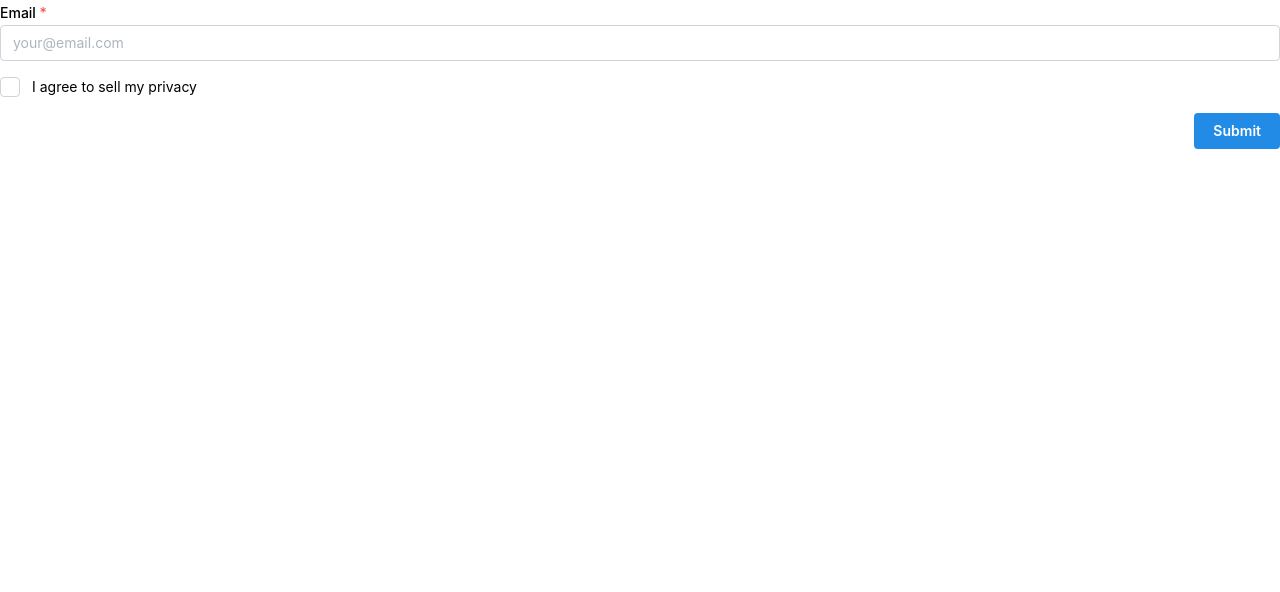
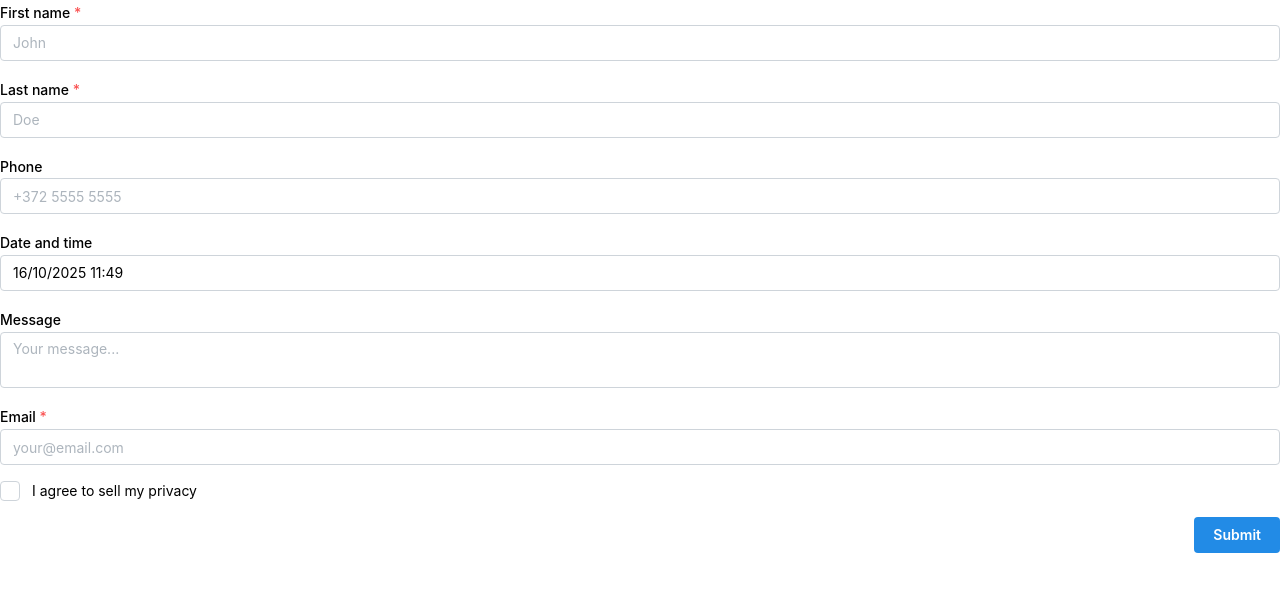
Before and after one commit to Krispol/rakenduste-programmeerimine-2025, a Next.js app in the folder 2025-10-16/nextjs-with-supabase/: page /form in a window 1280 px wide. Shown: the top 592 px of the page. Built offline with nearby package versions, Linux system fonts and the light colour scheme.

Commit message:
feat: add inputs to Form

```diff
--- a/2025-10-16/nextjs-with-supabase/app/form/page.tsx
+++ b/2025-10-16/nextjs-with-supabase/app/form/page.tsx
@@ -1,18 +1,38 @@
 "use client";
 
-import { Button, Checkbox, Group, TextInput } from "@mantine/core";
+import { Button, Checkbox, Group, TextInput, Textarea } from "@mantine/core";
+import { DateTimePicker } from "@mantine/dates";
 import { useForm } from "@mantine/form";
 import "@mantine/core/styles.css";
+import "@mantine/dates/styles.css";
 
 export default function Form() {
   const form = useForm({
     mode: "uncontrolled",
     initialValues: {
+      firstname: "",
+      lastname: "",
+      phone: "",
+      datetime: new Date(),
+      message: "",
       email: "",
       termsOfService: false,
     },
 
     validate: {
+      firstname: (value) =>
+        value.trim().length > 0 ? null : "First name missing",
+
+      lastname: (value) =>
+        value.trim().length > 0 ? null : "Last name missing",
+
+      phone: (value) =>
+        /^[+0-9\s-]{5,}$/.test(value) ? null : "Enter a valid phone number",
+
+      datetime: (value) =>
+        value instanceof Date && !isNaN(value.getTime())
+          ? null
+          : "Please select a valid date and time",
       email: (value) => (/^\S+@\S+$/.test(value) ? null : "Invalid email"),
     },
   });
@@ -21,10 +41,52 @@ export default function Form() {
     <form onSubmit={form.onSubmit((values) => console.log(values))}>
       <TextInput
         withAsterisk
+        label="First name"
+        placeholder="John"
+        key={form.key("firstname")}
+        {...form.getInputProps("firstname")}
+      />
+
+      <TextInput
+        withAsterisk
+        label="Last name"
+        placeholder="Doe"
+        key={form.key("lastname")}
+        {...form.getInputProps("lastname")}
+        mt="md"
+      />
+
+      <TextInput
+        label="Phone"
+        placeholder="+372 5555 5555"
+        key={form.key("phone")}
+        {...form.getInputProps("phone")}
+        mt="md"
+      />
+
+      <DateTimePicker
+        label="Date and time"
+        key={form.key("datetime")}
+        {...form.getInputProps("datetime")}
+        mt="md"
+      />
+
+      <Textarea
+        label="Message"
+        placeholder="Your message..."
+        minRows={3}
+        key={form.key("message")}
+        {...form.getInputProps("message")}
+        mt="md"
+      />
+
+      <TextInput
+        withAsterisk
         label="Email"
         placeholder="your@email.com"
         key={form.key("email")}
         {...form.getInputProps("email")}
+        mt="md"
       />
 
       <Checkbox
@@ -40,12 +102,3 @@ export default function Form() {
     </form>
   );
 }
-
-/* Vormi nõuded:
-
-1. Eesnimi
-2. Perekonnanimi
-3. E-mail
-4. Telefoni number
-5. Kuupäev ja kellaaeg
-6. Tekst (vabas vormis lisatav tekst) */
--- a/2025-10-16/nextjs-with-supabase/app/spiderpig/client/client.tsx
+++ b/2025-10-16/nextjs-with-supabase/app/spiderpig/client/client.tsx
@@ -4,7 +4,7 @@ import { useState } from "react";
 
 export default function ClientFetcher() {
   const [url, setUrl] = useState("https://swapi.dev/api/people/1");
-  const [data, setData] = useState<any>(null); // fetched data
+  const [data, setData] = useState<any>(null);
   const [error, setError] = useState<string | null>(null);
   const [loading, setLoading] = useState(false);
 
@@ -30,7 +30,6 @@ export default function ClientFetcher() {
 
   return (
     <div>
-      {/* form */}
       <form onSubmit={handleFetch}>
         <input
           type="url"
@@ -43,7 +42,6 @@ export default function ClientFetcher() {
         <button type="submit">Fetch</button>
       </form>
 
-      {/* states */}
       {loading && <p>Loading</p>}
       {error && <p style={{ color: "red" }}>{error}</p>}
       {data && <pre>{JSON.stringify(data, null, 2)}</pre>}
--- a/2025-10-16/nextjs-with-supabase/app/spiderpig/server/page.tsx
+++ b/2025-10-16/nextjs-with-supabase/app/spiderpig/server/page.tsx
@@ -1,13 +1,14 @@
 type Search = { url?: string };
 
 export default async function Page({ searchParams }: { searchParams: Search }) {
-  const url = searchParams?.url;
+  const defaultUrl = "https://swapi.dev/api/people/1";
+
+  const url = searchParams?.url || defaultUrl;
   let data: any = null;
   let error: string | null = null;
 
   if (url) {
     try {
-      // Basic safety: allow only http/https
       const u = new URL(url);
       if (u.protocol !== "http:" && u.protocol !== "https:") {
         throw new Error("Only http/https URLs are allowed.");
@@ -17,7 +18,6 @@ export default async function Page({ searchParams }: { searchParams: Search }) {
       if (!res.ok)
         throw new Error(`Fetch failed: ${res.status} ${res.statusText}`);
 
-      // Assumes JSON; adjust if you need text/HTML
       data = await res.json();
     } catch (e: any) {
       error = e?.message ?? "Unknown error";
@@ -28,12 +28,11 @@ export default async function Page({ searchParams }: { searchParams: Search }) {
     <main style={{ padding: 20 }}>
       <h1>Server-side fetch (no client JS)</h1>
 
-      {/* Minimal form: GET submits ?url=... back to this page */}
       <form method="get" style={{ marginBottom: 12 }}>
         <input
           type="url"
           name="url"
-          placeholder="Enter API URL"
+          placeholder="https://swapi.dev/api/people/1"
           defaultValue={url ?? ""}
           required
           style={{ width: "60%" }}
@@ -43,7 +42,6 @@ export default async function Page({ searchParams }: { searchParams: Search }) {
         </button>
       </form>
 
-      {/* Render states: nothing by default; show error or JSON after submit */}
       {error && <p style={{ color: "red" }}>{error}</p>}
       {data && (
         <pre style={{ whiteSpace: "pre-wrap" }}>
```
